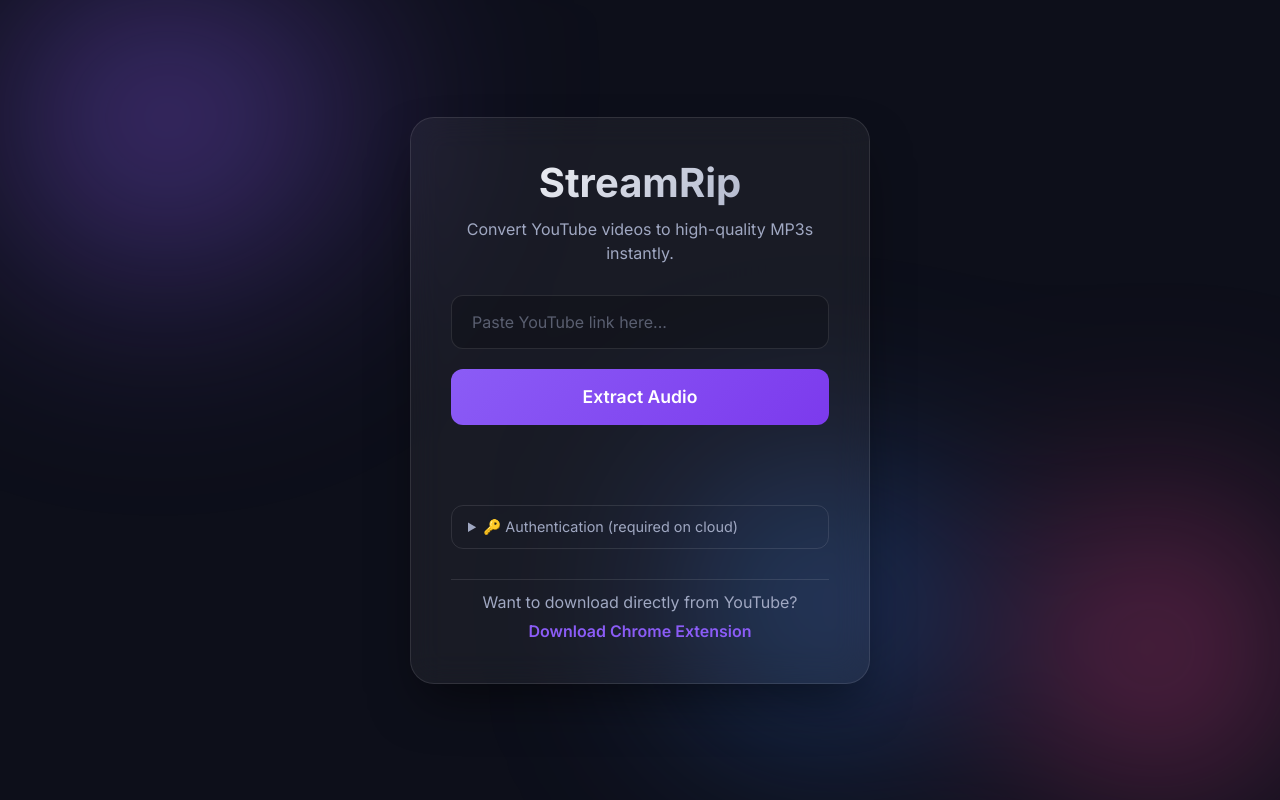
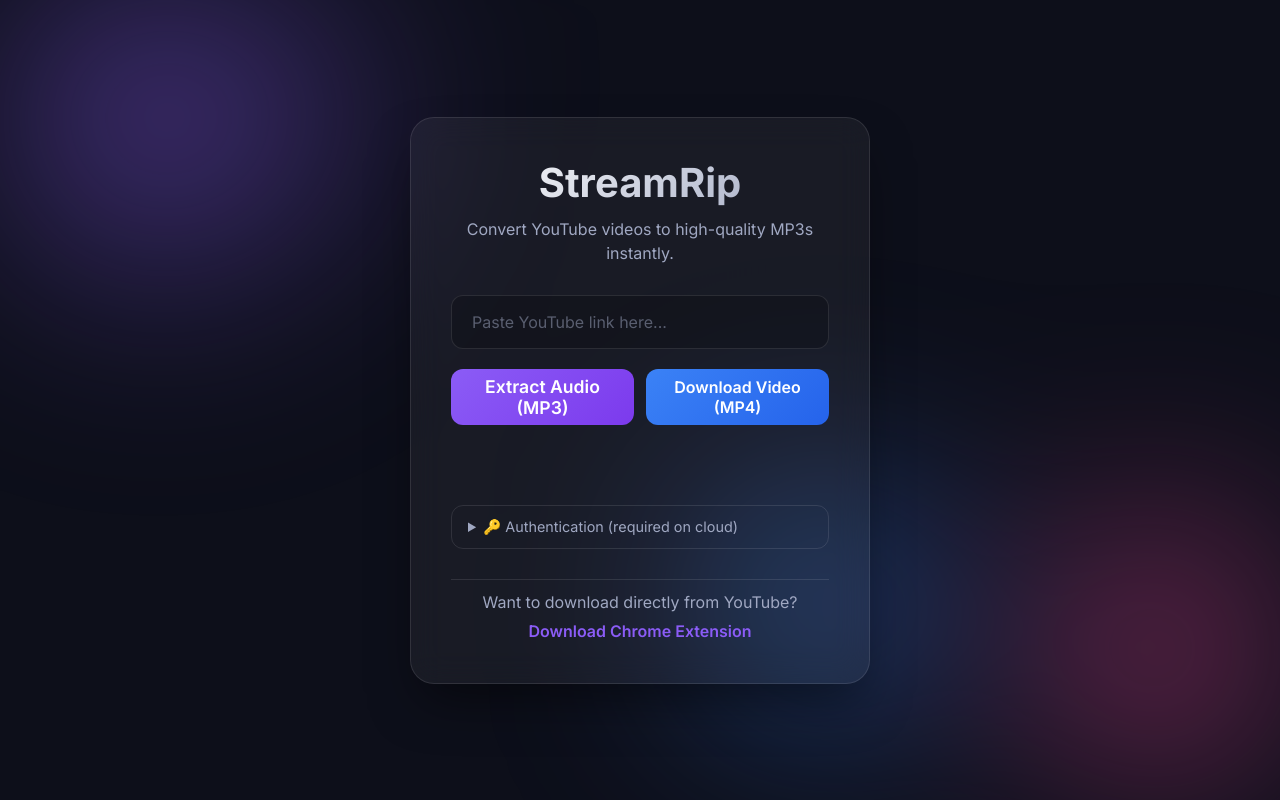
Before and after one commit to Fedemaeda/youtube-mp3-server, a Flask app: page / in a window 1280 px wide. Run offline with Flask 3, Linux system fonts and the light colour scheme.

Commit message:
feat: add MP4 button to web UI and improve styling

```diff
--- a/static/script.js
+++ b/static/script.js
@@ -2,8 +2,7 @@ document.addEventListener('DOMContentLoaded', () => {
     const form = document.getElementById('download-form');
     const urlInput = document.getElementById('url-input');
     const submitBtn = document.getElementById('submit-btn');
-    const btnText = document.querySelector('.btn-text');
-    const spinner = document.querySelector('.spinner');
+    const mp4Btn = document.getElementById('mp4-btn');
     const statusMessage = document.getElementById('status-message');
 
     function setStatus(message, type) {
@@ -16,26 +15,38 @@ document.addEventListener('DOMContentLoaded', () => {
         statusMessage.textContent = '';
     }
 
-    function setLoading(isLoading, message = 'Downloading and converting... This may take a moment.') {
+    function setLoading(isLoading, btn, message = 'Downloading and converting... This may take a moment.') {
+        const btnText = btn.querySelector('.btn-text');
+        const spinner = btn.querySelector('.spinner');
+
         if (isLoading) {
             submitBtn.disabled = true;
+            mp4Btn.disabled = true;
             btnText.style.display = 'none';
             spinner.style.display = 'block';
             setStatus(message, 'loading');
         } else {
             submitBtn.disabled = false;
+            mp4Btn.disabled = false;
             btnText.style.display = 'block';
             spinner.style.display = 'none';
         }
     }
 
-    form.addEventListener('submit', async (e) => {
+    form.addEventListener('submit', (e) => {
         e.preventDefault();
+        handleDownload('mp3', submitBtn);
+    });
 
+    mp4Btn.addEventListener('click', () => {
+        handleDownload('mp4', mp4Btn);
+    });
+
+    async function handleDownload(format, btn) {
         const url = urlInput.value.trim();
         if (!url) return;
 
-        setLoading(true, 'Processing video... this may take up to a minute.');
+        setLoading(true, btn, `Processing ${format.toUpperCase()}... this may take up to a minute.`);
         clearStatus();
 
         try {
@@ -44,11 +55,11 @@ document.addEventListener('DOMContentLoaded', () => {
                 headers: {
                     'Content-Type': 'application/json',
                 },
-                body: JSON.stringify({ url })
+                body: JSON.stringify({ url, format })
             });
 
             if (!response.ok) {
-                let errorMessage = 'Failed to download audio';
+                let errorMessage = `Failed to download ${format}`;
                 try {
                     const errorData = await response.json();
                     errorMessage = errorData.error || errorMessage;
@@ -59,10 +70,10 @@ document.addEventListener('DOMContentLoaded', () => {
             }
 
             // Update status for streaming phase
-            setStatus('Streaming audio to browser...', 'loading');
+            setStatus(`Streaming ${format.toUpperCase()} to browser...`, 'loading');
 
             const contentDisposition = response.headers.get('Content-Disposition');
-            let filename = 'audio.mp3';
+            let filename = `file.${format}`;
             if (contentDisposition && contentDisposition.includes('attachment')) {
                 const filenameMatch = contentDisposition.match(/filename="?(.+)"?/);
                 if (filenameMatch && filenameMatch.length === 2) {
@@ -94,9 +105,9 @@ document.addEventListener('DOMContentLoaded', () => {
             console.error('Download error:', error);
             setStatus(error.message, 'error');
         } finally {
-            setLoading(false);
+            setLoading(false, btn);
         }
-    });
+    }
 
     // --- Cookie Upload Logic ---
     const cookieUploadBtn = document.getElementById('cookie-upload-btn');
--- a/static/styles.css
+++ b/static/styles.css
@@ -331,23 +331,38 @@ button:disabled {
     color: var(--text-secondary);
 }
 
-.secondary-btn {
-    background: rgba(255, 255, 255, 0.07);
-    border: 1px solid var(--glass-border);
-    color: var(--text-primary);
-    border-radius: 8px;
-    padding: 10px;
-    font-size: 0.9rem;
-    font-weight: 500;
-    font-family: inherit;
-    cursor: pointer;
-    transition: all 0.2s ease;
+.button-group {
+    display: flex;
+    gap: 12px;
     width: 100%;
 }
 
+.button-group button {
+    flex: 1;
+}
+
+.secondary-btn {
+    background: linear-gradient(135deg, #3b82f6, #2563eb);
+    color: white;
+    border: none;
+    border-radius: 12px;
+    padding: 16px;
+    font-size: 1rem;
+    font-weight: 600;
+    font-family: inherit;
+    cursor: pointer;
+    transition: all 0.3s ease;
+    display: flex;
+    justify-content: center;
+    align-items: center;
+    height: 56px;
+    position: relative;
+    overflow: hidden;
+}
+
 .secondary-btn:hover {
-    background: rgba(255, 255, 255, 0.12);
-    transform: translateY(-1px);
+    transform: translateY(-2px);
+    box-shadow: 0 10px 20px -10px #3b82f6;
 }
 
 .extension-download {
--- a/templates/index.html
+++ b/templates/index.html
@@ -30,10 +30,16 @@
                     <input type="url" id="url-input" placeholder="Paste YouTube link here..." required
                         autocomplete="off">
                 </div>
-                <button type="submit" id="submit-btn">
-                    <span class="btn-text">Extract Audio</span>
-                    <span class="spinner" style="display: none;"></span>
-                </button>
+                <div class="button-group">
+                    <button type="submit" id="submit-btn">
+                        <span class="btn-text">Extract Audio (MP3)</span>
+                        <span class="spinner" style="display: none;"></span>
+                    </button>
+                    <button type="button" id="mp4-btn" class="secondary-btn">
+                        <span class="btn-text">Download Video (MP4)</span>
+                        <span class="spinner" style="display: none;"></span>
+                    </button>
+                </div>
             </form>
 
             <div id="status-message" class="status-message"></div>
@@ -61,7 +67,7 @@
 
             <div class="extension-download">
                 <p>Want to download directly from YouTube?
-                   <a href="/api/download-extension" class="download-link">Download Chrome Extension</a>
+                    <a href="/api/download-extension" class="download-link">Download Chrome Extension</a>
                 </p>
             </div>
         </div>
```
